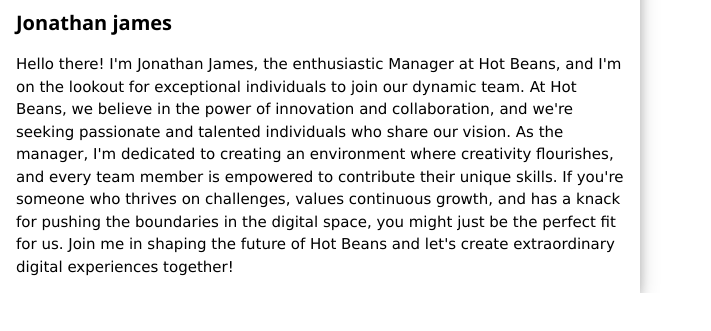
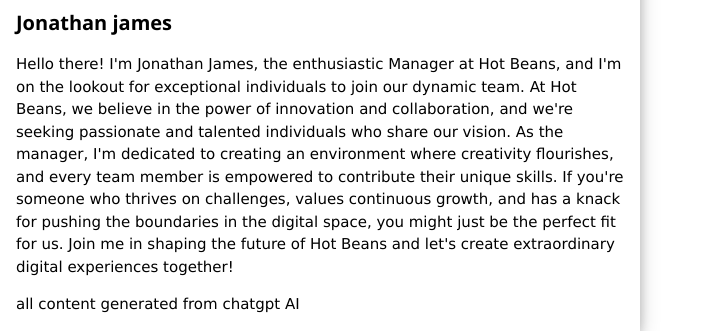
Before and after one commit to Fahad3745/Hot-Beans, a plain HTML site: page staff.html in a window 1280 px wide. Shown: the part 2758-3089 px from the top of the page, without its empty margins (0-711 px from the left). Before the commit the page ends 3051 px from the top, so only its background shows below. Drawn offline with nearby package versions, Linux system fonts and the light colour scheme.

Commit message:
staff.html

```diff
--- a/staff.html
+++ b/staff.html
@@ -49,6 +49,7 @@
       <p>
         Hello there! I'm Jonathan James, the enthusiastic Manager at Hot Beans, and I'm on the lookout for exceptional individuals to join our dynamic team. At Hot Beans, we believe in the power of innovation and collaboration, and we're seeking passionate and talented individuals who share our vision. As the manager, I'm dedicated to creating an environment where creativity flourishes, and every team member is empowered to contribute their unique skills. If you're someone who thrives on challenges, values continuous growth, and has a knack for pushing the boundaries in the digital space, you might just be the perfect fit for us. Join me in shaping the future of Hot Beans and let's create extraordinary digital experiences together!
       </p>
+      <p>all content generated from chatgpt AI</p>
     </div>
   </div>
 </div>
```
